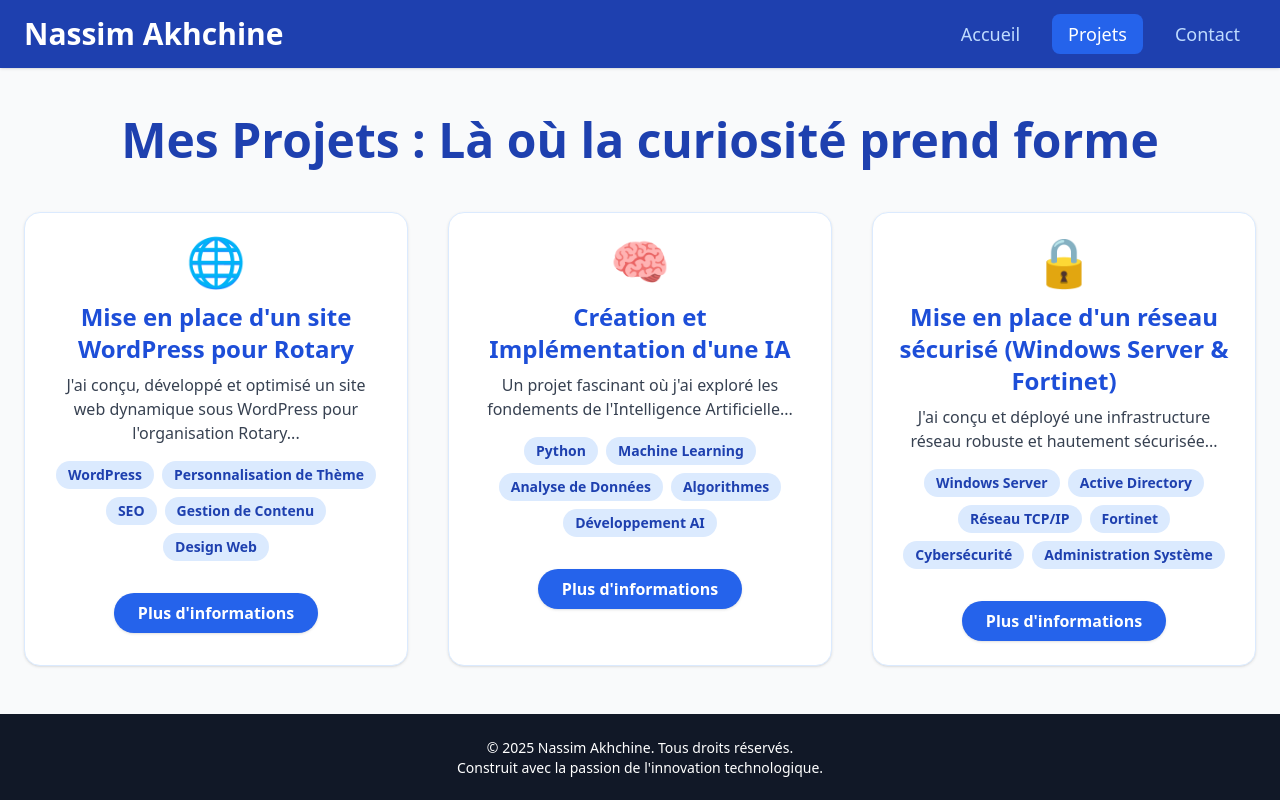
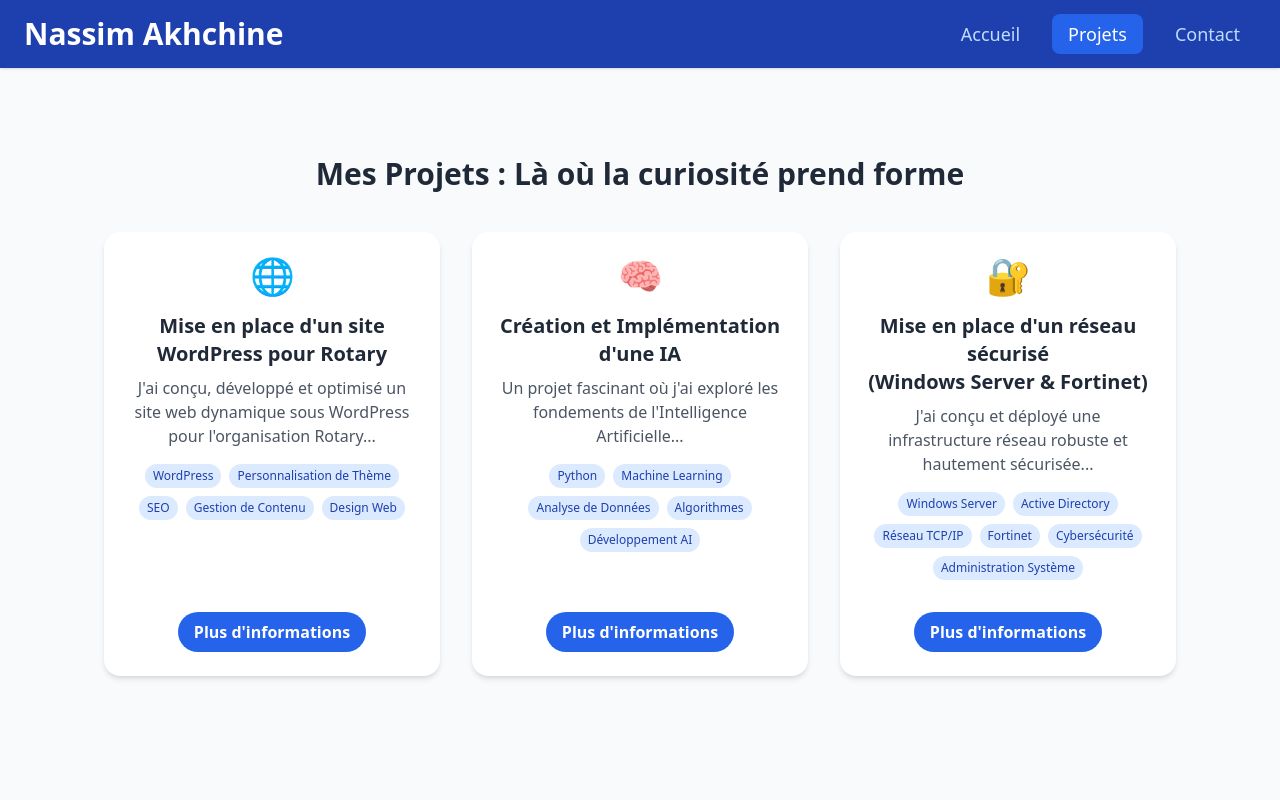
Before and after one commit to nasso212/portfolio-react, a React (Vite) app: page / in a window 1280 px wide. Both pictures are taken after a click on the link "Projets". Shown: the top 800 px of the page. Built offline with nearby package versions, Linux system fonts and the light colour scheme.

Commit message:
fix projet.jsx

```diff
--- a/src/components/Projects.jsx
+++ b/src/components/Projects.jsx
@@ -1,64 +1,92 @@
-export default function Projects({ showProjectDetails }) {
-  const projects = [
-    {
-      id: 'wordpress-rotary',
-      icon: '🌐',
-      title: "Mise en place d'un site WordPress pour Rotary",
-      description:
-        "J'ai conçu, développé et optimisé un site web dynamique sous WordPress pour l'organisation Rotary...",
-      skills: ["WordPress", "Personnalisation de Thème", "SEO", "Gestion de Contenu", "Design Web"],
-      details: `Ce projet m'a permis de maîtriser l'écosystème WordPress de A à Z. J'ai été responsable de l'analyse des besoins, de la sélection et configuration des thèmes et plugins, et de l'intégration de contenus pour créer une présence en ligne professionnelle et fonctionnelle pour le Rotary. L'accent a été mis sur l'expérience utilisateur et l'accessibilité. J'ai également appris à diagnostiquer et résoudre les problèmes courants liés à WordPress.`
-    },
-    {
-      id: 'ai-creation',
-      icon: '🧠',
-      title: "Création et Implémentation d'une IA",
-      description:
-        "Un projet fascinant où j'ai exploré les fondements de l'Intelligence Artificielle...",
-      skills: ["Python", "Machine Learning", "Analyse de Données", "Algorithmes", "Développement AI"],
-      details: `Au cours de ce projet, j'ai mis en œuvre un petit programme d'IA, en commençant par la préparation des données, la sélection d'algorithmes simples (comme la régression linéaire ou la classification de base), et l'évaluation des performances. J'ai utilisé Python pour le développement, ce qui a renforcé mes compétences en programmation et en résolution de problèmes complexes liés aux données. J'ai également abordé les défis liés à la qualité des données et à l'interprétation des résultats des modèles.`
-    },
-    {
-      id: 'network-fortinet',
-      icon: '🔒',
-      title: "Mise en place d'un réseau sécurisé (Windows Server & Fortinet)",
-      description:
-        "J'ai conçu et déployé une infrastructure réseau robuste et hautement sécurisée...",
-      skills: ["Windows Server", "Active Directory", "Réseau TCP/IP", "Fortinet", "Cybersécurité", "Administration Système"],
-      details: `Ce projet a été une expérience immersive dans l'administration réseau et la sécurité. J'ai configuré un environnement Windows Server avec Active Directory pour centraliser la gestion des utilisateurs et des ressources. L'intégration d'un pare-feu Fortinet m'a permis de mettre en place des règles de sécurité strictes, de surveiller le trafic réseau et de protéger l'infrastructure contre les accès non autorisés et les cyberattaques. J'ai également appris à diagnostiquer et résoudre les problèmes de connectivité, et à optimiser les performances réseau.`
-    }
-  ]
+import React from "react";
 
+export default function Projects() {
   return (
-    <section className="animate-fade-in-up">
-      <h2 className="text-5xl font-extrabold text-blue-800 mb-12 text-center">
+    <section className="min-h-screen px-4 py-10 md:px-20 bg-slate-50">
+      <h2 className="text-center text-3xl font-bold mb-10">
         Mes Projets : Là où la curiosité prend forme
       </h2>
 
-      <div className="grid grid-cols-1 md:grid-cols-2 lg:grid-cols-3 gap-10">
-        {projects.map((project) => (
-          <div key={project.id} className="bg-white p-6 rounded-2xl shadow hover:shadow-xl border border-blue-100">
-            <div className="text-5xl mb-4 text-center">{project.icon}</div>
-            <h3 className="text-2xl font-bold text-blue-700 mb-2 text-center">{project.title}</h3>
-            <p className="text-gray-700 mb-4 text-center">{project.description}</p>
+      <div className="grid md:grid-cols-3 gap-8">
+        {/* Projet 1 */}
+        <div className="bg-white rounded-2xl shadow-md p-6 flex flex-col justify-between">
+          <div>
+            <div className="text-4xl text-blue-600 text-center mb-4">🌐</div>
+            <h3 className="text-center text-xl font-bold mb-2">
+              Mise en place d'un site WordPress pour Rotary
+            </h3>
+            <p className="text-center text-gray-600 mb-4">
+              J'ai conçu, développé et optimisé un site web dynamique sous WordPress pour
+              l'organisation Rotary...
+            </p>
             <div className="flex flex-wrap justify-center gap-2 mb-4">
-              {project.skills.map((skill, i) => (
-                <span key={i} className="bg-blue-100 text-blue-800 text-sm font-semibold px-3 py-1 rounded-full">
-                  {skill}
+              {['WordPress', 'Personnalisation de Thème', 'SEO', 'Gestion de Contenu', 'Design Web'].map((tag, index) => (
+                <span
+                  key={index}
+                  className="bg-blue-100 text-blue-800 px-2 py-1 text-xs rounded-full"
+                >
+                  {tag}
                 </span>
               ))}
             </div>
-            <div className="text-center">
-              <button
-                onClick={() => showProjectDetails(project)}
-                className="mt-4 bg-blue-600 hover:bg-blue-700 text-white font-bold px-6 py-2 rounded-full shadow transition"
-              >
-                Plus d'informations
-              </button>
+          </div>
+          <button className="mx-auto mt-4 bg-blue-600 hover:bg-blue-700 text-white font-semibold py-2 px-4 rounded-full transition duration-300">
+            Plus d'informations
+          </button>
+        </div>
+
+        {/* Projet 2 */}
+        <div className="bg-white rounded-2xl shadow-md p-6 flex flex-col justify-between">
+          <div>
+            <div className="text-4xl text-pink-600 text-center mb-4">🧠</div>
+            <h3 className="text-center text-xl font-bold mb-2">
+              Création et Implémentation d'une IA
+            </h3>
+            <p className="text-center text-gray-600 mb-4">
+              Un projet fascinant où j'ai exploré les fondements de l'Intelligence Artificielle...
+            </p>
+            <div className="flex flex-wrap justify-center gap-2 mb-4">
+              {['Python', 'Machine Learning', 'Analyse de Données', 'Algorithmes', 'Développement AI'].map((tag, index) => (
+                <span
+                  key={index}
+                  className="bg-blue-100 text-blue-800 px-2 py-1 text-xs rounded-full"
+                >
+                  {tag}
+                </span>
+              ))}
             </div>
           </div>
-        ))}
+          <button className="mx-auto mt-4 bg-blue-600 hover:bg-blue-700 text-white font-semibold py-2 px-4 rounded-full transition duration-300">
+            Plus d'informations
+          </button>
+        </div>
+
+        {/* Projet 3 */}
+        <div className="bg-white rounded-2xl shadow-md p-6 flex flex-col justify-between">
+          <div>
+            <div className="text-4xl text-yellow-600 text-center mb-4">🔐</div>
+            <h3 className="text-center text-xl font-bold mb-2">
+              Mise en place d'un réseau sécurisé<br />(Windows Server & Fortinet)
+            </h3>
+            <p className="text-center text-gray-600 mb-4">
+              J'ai conçu et déployé une infrastructure réseau robuste et hautement sécurisée...
+            </p>
+            <div className="flex flex-wrap justify-center gap-2 mb-4">
+              {['Windows Server', 'Active Directory', 'Réseau TCP/IP', 'Fortinet', 'Cybersécurité', 'Administration Système'].map((tag, index) => (
+                <span
+                  key={index}
+                  className="bg-blue-100 text-blue-800 px-2 py-1 text-xs rounded-full"
+                >
+                  {tag}
+                </span>
+              ))}
+            </div>
+          </div>
+          <button className="mx-auto mt-4 bg-blue-600 hover:bg-blue-700 text-white font-semibold py-2 px-4 rounded-full transition duration-300">
+            Plus d'informations
+          </button>
+        </div>
       </div>
     </section>
-  )
+  );
 }
```
